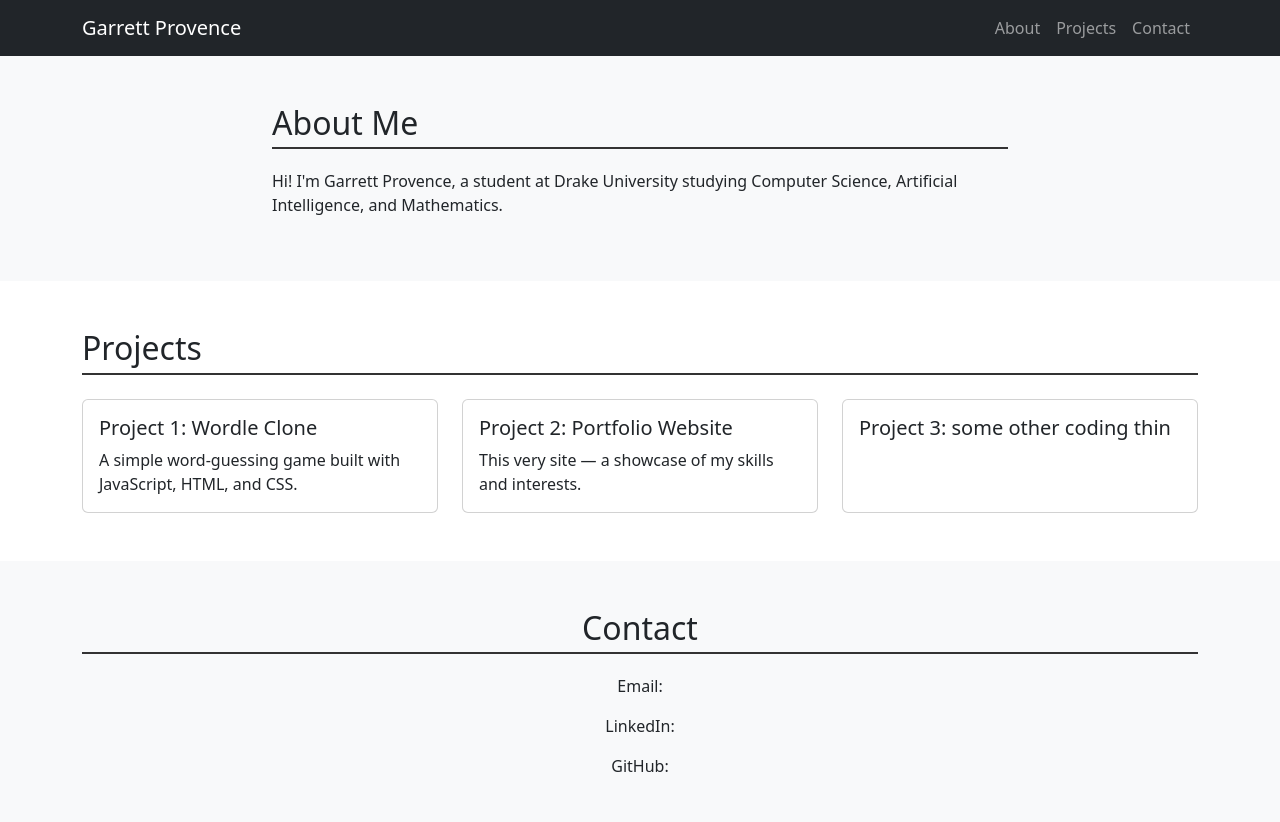
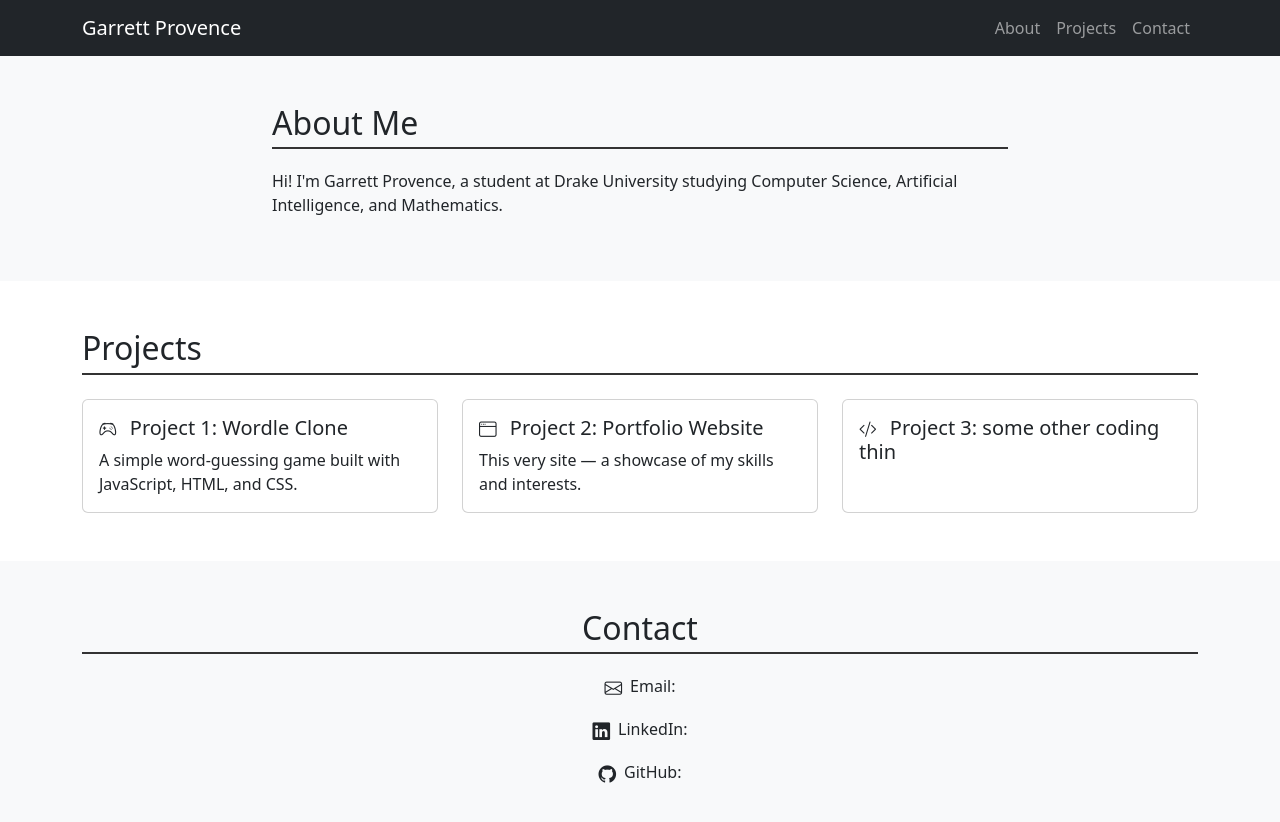
Before and after one commit to drake-full-stack/lab04-bootstrap-portfolio-2-0-GarrettProv, a plain HTML site: page index.html in a window 1280 px wide. Drawn offline with nearby package versions, Linux system fonts and the light colour scheme.

Commit message:
Complete Bootstrap portfolio with custom styling

```diff
--- a/index.html
+++ b/index.html
@@ -7,12 +7,34 @@
 
   <!-- Bootstrap CSS -->
   <link href="https://cdn.jsdelivr.net/npm/bootstrap@5.3.0/dist/css/bootstrap.min.css" rel="stylesheet">
+  <!-- Icons: Bootstrap Icons (matches Bootstrap; one library only) -->
+  <link rel="stylesheet" href="https://cdn.jsdelivr.net/npm/bootstrap-icons@1.11.0/font/bootstrap-icons.css">
 
   <style>
-    h2 {
-      border-bottom: 2px solid #333;
-      padding-bottom: 5px;
-      margin-bottom: 20px;
+    /* Approach 1: quick theme tweaks via CSS variables */
+    :root{
+      --bs-primary:#4f46e5; /* indigo */
+      --bs-secondary:#64748b; /* slate */
+    }
+
+    /* Keep your existing heading style */
+    h2{
+      border-bottom:2px solid #333;
+      padding-bottom:5px;
+      margin-bottom:20px;
+    }
+
+    /* Approach 2: small selective overrides for personality */
+    .card:hover{
+      transform: translateY(-4px);
+      transition: transform .15s ease-in-out;
+    }
+
+    /* Icon sizing/alignment helper */
+    .icon{
+      font-size:1.1rem;
+      vertical-align:middle;
+      margin-right:.5rem;
     }
   </style>
 </head>
@@ -58,7 +80,10 @@
         <div class="col-md-6 col-lg-4">
           <div class="card h-100">
             <div class="card-body">
-              <h5 class="card-title">Project 1: Wordle Clone</h5>
+              <h5 class="card-title">
+                <i class="bi bi-controller icon" aria-hidden="true"></i>
+                Project 1: Wordle Clone
+              </h5>
               <p class="card-text">A simple word-guessing game built with JavaScript, HTML, and CSS.</p>
             </div>
           </div>
@@ -67,7 +92,10 @@
         <div class="col-md-6 col-lg-4">
           <div class="card h-100">
             <div class="card-body">
-              <h5 class="card-title">Project 2: Portfolio Website</h5>
+              <h5 class="card-title">
+                <i class="bi bi-window icon" aria-hidden="true"></i>
+                Project 2: Portfolio Website
+              </h5>
               <p class="card-text">This very site — a showcase of my skills and interests.</p>
             </div>
           </div>
@@ -76,7 +104,10 @@
         <div class="col-md-6 col-lg-4">
           <div class="card h-100">
             <div class="card-body">
-              <h5 class="card-title">Project 3: some other coding thin</h5>
+              <h5 class="card-title">
+                <i class="bi bi-code-slash icon" aria-hidden="true"></i>
+                Project 3: some other coding thin
+              </h5>
             </div>
           </div>
         </div>
@@ -88,9 +119,9 @@
   <section id="contact" class="py-5 bg-light">
     <div class="container text-center">
       <h2>Contact</h2>
-      <p>Email:</p>
-      <p>LinkedIn:</p>
-      <p>GitHub:</p>
+      <p><i class="bi bi-envelope icon" aria-hidden="true"></i>Email:</p>
+      <p><i class="bi bi-linkedin icon" aria-hidden="true"></i>LinkedIn:</p>
+      <p><i class="bi bi-github icon" aria-hidden="true"></i>GitHub:</p>
       <!-- Will actually put my own stuff in here later -->
     </div>
   </section>
```
